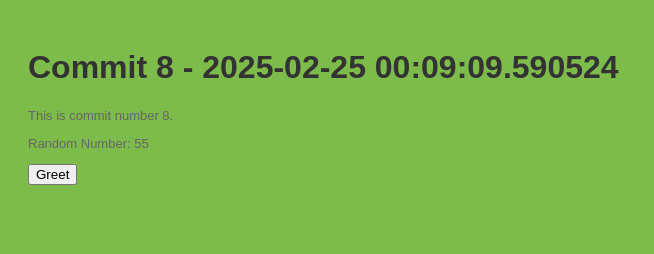
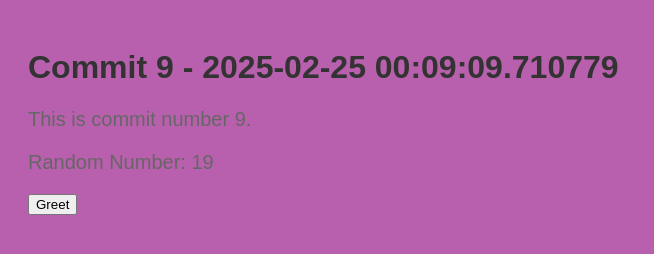
Before and after one commit to polishflits/autogen-repo-20250225000906, a plain HTML site: page index.html in a window 1280 px wide. Shown: the whole page, without its empty margins (0-654 px from the left). Drawn offline with Linux system fonts and the light colour scheme.

Commit message:
📝 Auto commit 9 with HTML, CSS, and JS

```diff
--- a/index.html
+++ b/index.html
@@ -2,13 +2,13 @@
     <!DOCTYPE html>
     <html>
     <head>
-        <title>Commit 8 - 2025-02-25 00:09:09.590524</title>
+        <title>Commit 9 - 2025-02-25 00:09:09.710779</title>
         <link rel="stylesheet" href="style.css">
     </head>
     <body>
-        <h1>Commit 8 - 2025-02-25 00:09:09.590524</h1>
-        <p>This is commit number 8.</p>
-        <p>Random Number: 55</p>
+        <h1>Commit 9 - 2025-02-25 00:09:09.710779</h1>
+        <p>This is commit number 9.</p>
+        <p>Random Number: 19</p>
         <button onclick="greet()">Greet</button>
         <script src="script.js"></script>
     </body>
--- a/script.js
+++ b/script.js
@@ -2,4 +2,4 @@
     function greet() {
         alert('Hello from commit ' + commitNumber + '!');
     }
-    var commitNumber = 8;
+    var commitNumber = 9;
--- a/style.css
+++ b/style.css
@@ -1,7 +1,7 @@
 
     body {
         font-family: Arial, sans-serif;
-        background-color: #7dbb4b;
+        background-color: #b860ad;
         padding: 20px;
     }
     h1 {
@@ -9,5 +9,5 @@
     }
     p {
         color: #666;
-        font-size: 13px;
+        font-size: 20px;
     }
```
